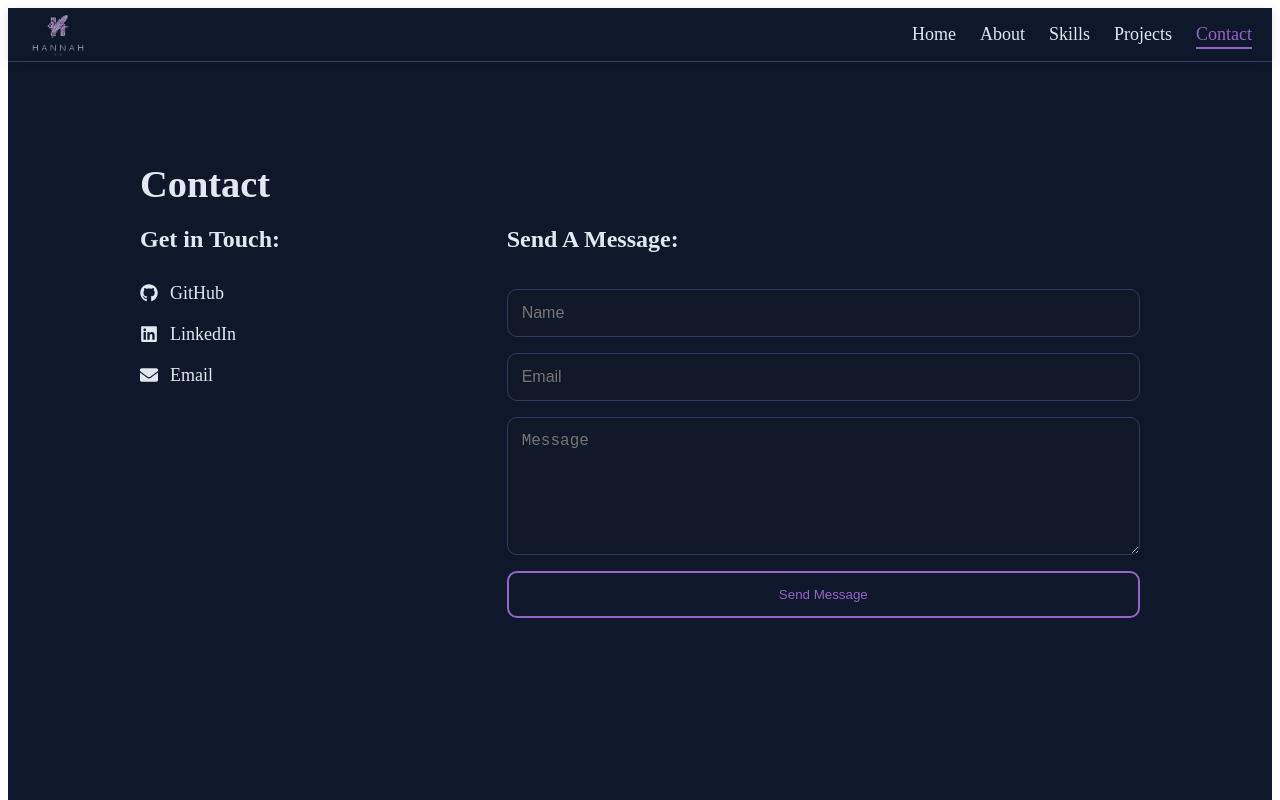
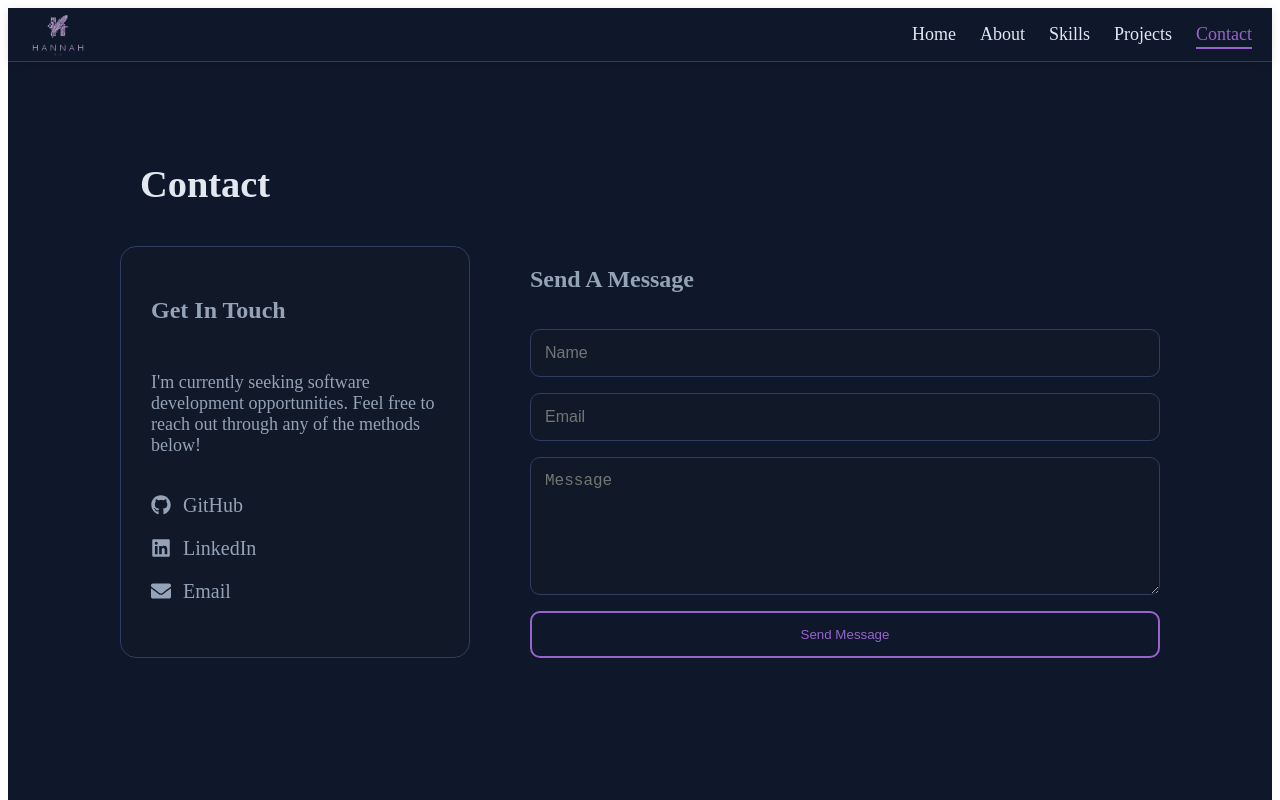
Before and after one commit to hannah-xia-projects/online-portfolio, a React app in the folder frontend/: page /contact in a window 1280 px wide. Shown: the top 800 px of the page. Built offline with nearby package versions, Linux system fonts and the light colour scheme; the HTML template or start-up script is replaced by a standard one.

Commit message:
wrap contact in card in Contact.jsx + add fade in animation
Signed-off-by: Hannah Xia <hannahxia95@gmail.com>

```diff
--- a/frontend/src/App.css
+++ b/frontend/src/App.css
@@ -467,7 +467,8 @@ petals!
   max-width: 1400px; /* wider overall area */
   margin: 0 auto;
 
-  padding: 0 60px
+  padding: 0 60px;
+  animation: fadeUp 1.5s ease-out;
 }
 
 /* CONTACT PAGE */
@@ -485,23 +486,42 @@ petals!
 
   max-width: 1000px;
   margin: 0 auto;
+  margin-bottom: 40px;
 }
+
 .contact-container {
   max-width: 1000px;
   margin: 0 auto;
   display: grid;
-  grid-template-columns: 1fr 2fr;
-  gap: 50px;
+  /*grid-template-columns: 1fr 2fr;
+  gap: 50px;*/
+
+  grid-template-columns: 350px 630px;
+  justify-content: center;
+  gap: 60px;
+  animation: fadeUp 1.5s ease-out;
 }
 
 .contact-info {
   display: flex;
   flex-direction: column;
   gap: 20px;
+  color: #94a3b8;
+
+  background: #111827;
+
+  border: 1px solid #313c65;
+  border-radius: 16px;
+
+  padding: 30px;
 }
 
 .contact-info h2 {
   margin-bottom: 10px;
+}
+
+.contact-info p {
+  font-size: 18px;
 }
 
 .contact-info a {
@@ -509,10 +529,10 @@ petals!
   align-items: center;
   gap: 12px;
 
-  color: #e2e8f0;
+  color: #94a3b8;
   text-decoration: none;
 
-  font-size: 18px;
+  font-size: 20px;
 
   transition: 0.2s ease;
 }
@@ -527,6 +547,10 @@ petals!
   gap: 16px;
 }
 
+.contact-form h2 {
+  color: #94a3b8;
+}
+
 .contact-form input,
 .contact-form textarea {
   background: #111827;
@@ -536,7 +560,7 @@ petals!
 
   padding: 14px;
 
-  color: white;
+  color: #94a3b8;
   font-size: 16px;
 }
 
--- a/frontend/src/pages/Contact.jsx
+++ b/frontend/src/pages/Contact.jsx
@@ -36,7 +36,11 @@ export default function Contact() {
                 <h1>Contact</h1>
                 <div className="contact-container">
                     <div className="contact-info">
-                        <h2> Get in Touch: </h2>
+                        <h2> Get In Touch </h2>
+
+                        <p>
+                            I'm currently seeking software development opportunities. Feel free to reach out through any of the methods below!
+                        </p>
 
                         <a
                             href="https://github.com/hannah-xia-projects"
@@ -63,7 +67,7 @@ export default function Contact() {
 
                     <form className="contact-form"
                           onSubmit={handleSubmit}>
-                        <h2>Send A Message:</h2>
+                        <h2>Send A Message</h2>
                         <input type="text"
                                placeholder="Name"
                                value={name}
```
